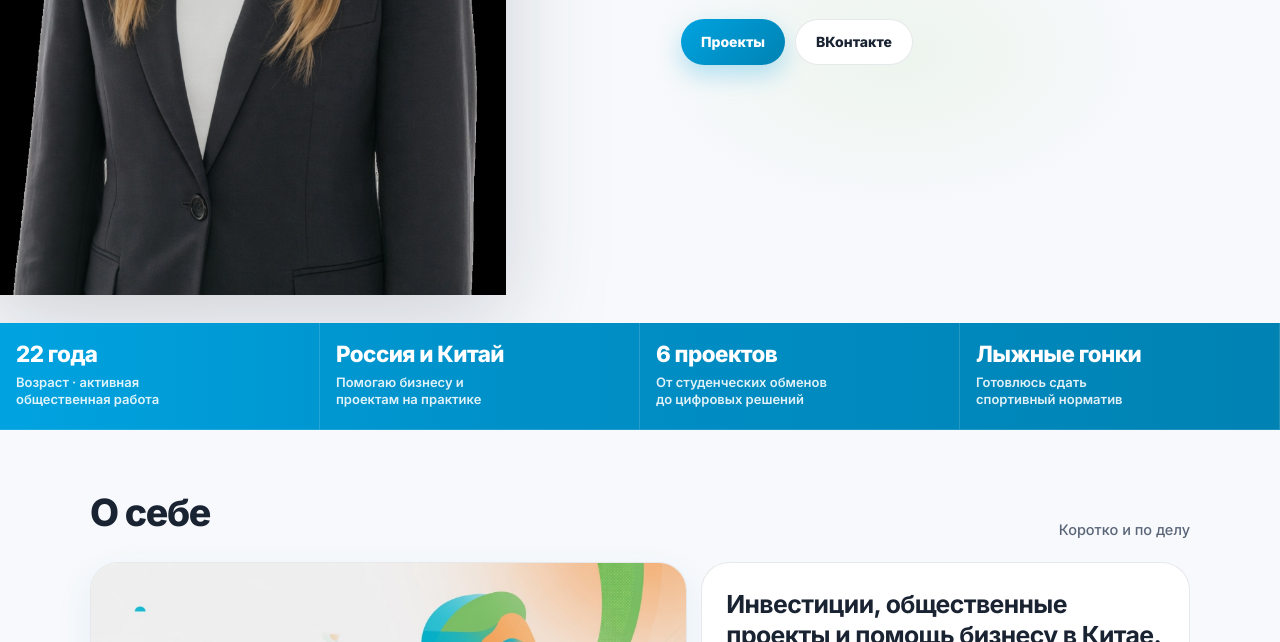
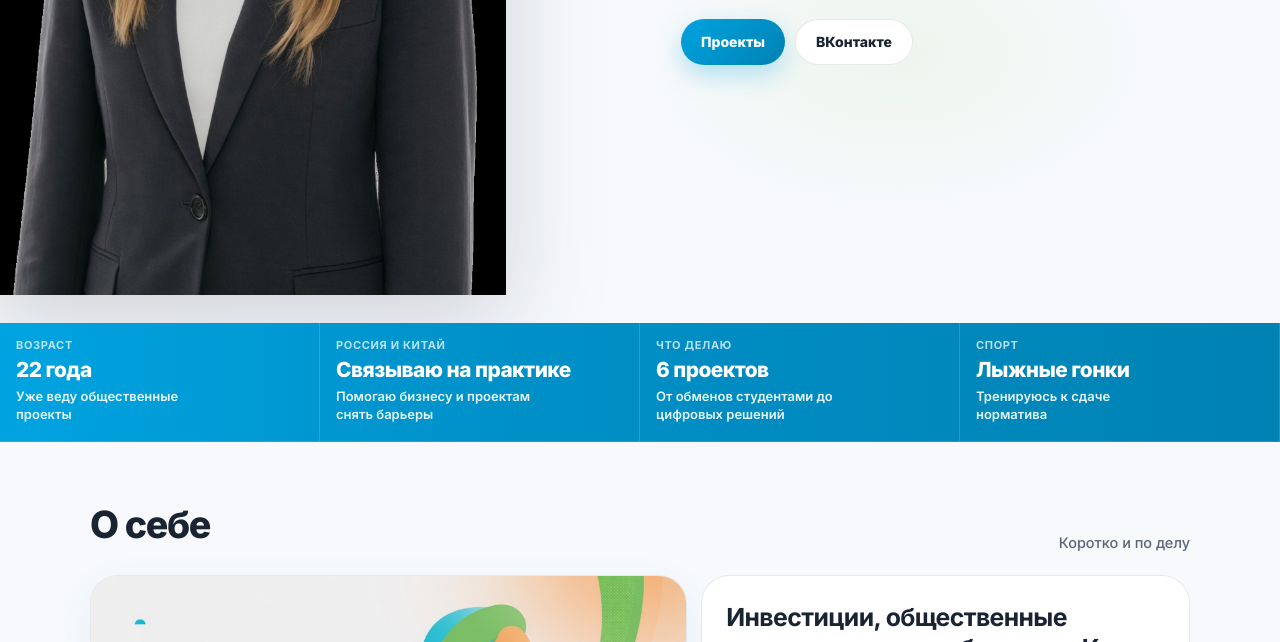
Before and after one commit to whitensk1/golomazova, a plain HTML site: page index.html in a window 1280 px wide. Shown: the part 577-1219 px from the top of the page. Drawn offline with Linux system fonts and the light colour scheme.

Commit message:
Clarify fact strip with category labels
Each strip item now has a small label (what it is),
a bold fact, and a plain-language subtitle so first-time
visitors understand age, Russia–China work, projects, and sport.

```diff
--- a/css/styles.css
+++ b/css/styles.css
@@ -224,25 +224,35 @@ button { font: inherit; border: 0; background: none; cursor: pointer; }
 }
 @media (max-width: 720px) { .strip { grid-template-columns: 1fr 1fr; } }
 .strip-item {
-  padding: 18px 16px 20px;
+  padding: 16px 16px 18px;
   border-right: 1px solid rgba(255,255,255,0.15);
   border-bottom: 1px solid rgba(255,255,255,0.12);
 }
+.strip-label {
+  display: block;
+  font-size: 11px;
+  font-weight: 650;
+  letter-spacing: 0.06em;
+  text-transform: uppercase;
+  opacity: 0.72;
+  margin-bottom: 6px;
+  line-height: 1.2;
+}
 .strip-item b {
   display: block;
-  font-size: clamp(1.15rem, 2.4vw, 1.4rem);
+  font-size: clamp(1.05rem, 2.2vw, 1.3rem);
   font-weight: 800;
   letter-spacing: -0.025em;
   line-height: 1.2;
-  margin-bottom: 6px;
+  margin-bottom: 5px;
 }
-.strip-item span {
+.strip-item > span:not(.strip-label) {
   display: block;
   font-size: 13px;
-  opacity: 0.88;
+  opacity: 0.9;
   font-weight: 550;
   line-height: 1.35;
-  max-width: 22ch;
+  max-width: 24ch;
 }
 
 .section { padding: 56px 0; }
--- a/index.html
+++ b/index.html
@@ -12,7 +12,7 @@
   <link rel="preconnect" href="https://fonts.googleapis.com" />
   <link rel="preconnect" href="https://fonts.gstatic.com" crossorigin />
   <link href="https://fonts.googleapis.com/css2?family=Inter:wght@500;600;700;800&display=swap" rel="stylesheet" />
-  <link rel="stylesheet" href="css/styles.css?v=party5" />
+  <link rel="stylesheet" href="css/styles.css?v=party6" />
 </head>
 <body>
   <a class="skip" href="#main">К содержанию</a>
@@ -52,20 +52,24 @@
 
     <div class="strip" aria-label="Коротко о Виктории">
       <div class="strip-item">
+        <span class="strip-label">Возраст</span>
         <b>22 года</b>
-        <span>Возраст · активная общественная работа</span>
+        <span>Уже веду общественные проекты</span>
       </div>
       <div class="strip-item">
-        <b>Россия и Китай</b>
-        <span>Помогаю бизнесу и проектам на практике</span>
+        <span class="strip-label">Россия и Китай</span>
+        <b>Связываю на практике</b>
+        <span>Помогаю бизнесу и проектам снять барьеры</span>
       </div>
       <div class="strip-item">
+        <span class="strip-label">Что делаю</span>
         <b>6 проектов</b>
-        <span>От студенческих обменов до цифровых решений</span>
+        <span>От обменов студентами до цифровых решений</span>
       </div>
       <div class="strip-item">
+        <span class="strip-label">Спорт</span>
         <b>Лыжные гонки</b>
-        <span>Готовлюсь сдать спортивный норматив</span>
+        <span>Тренируюсь к сдаче норматива</span>
       </div>
     </div>
 
```
